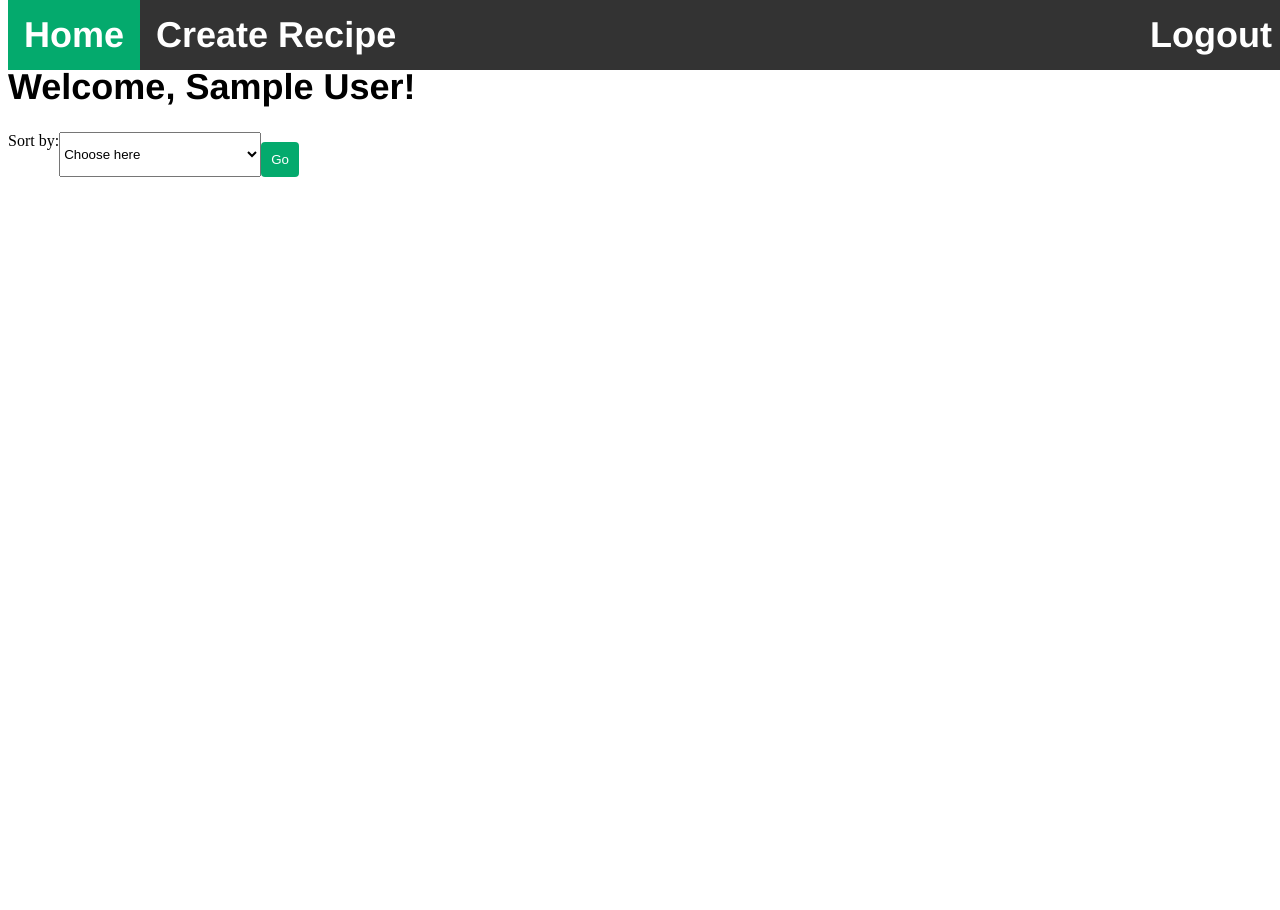
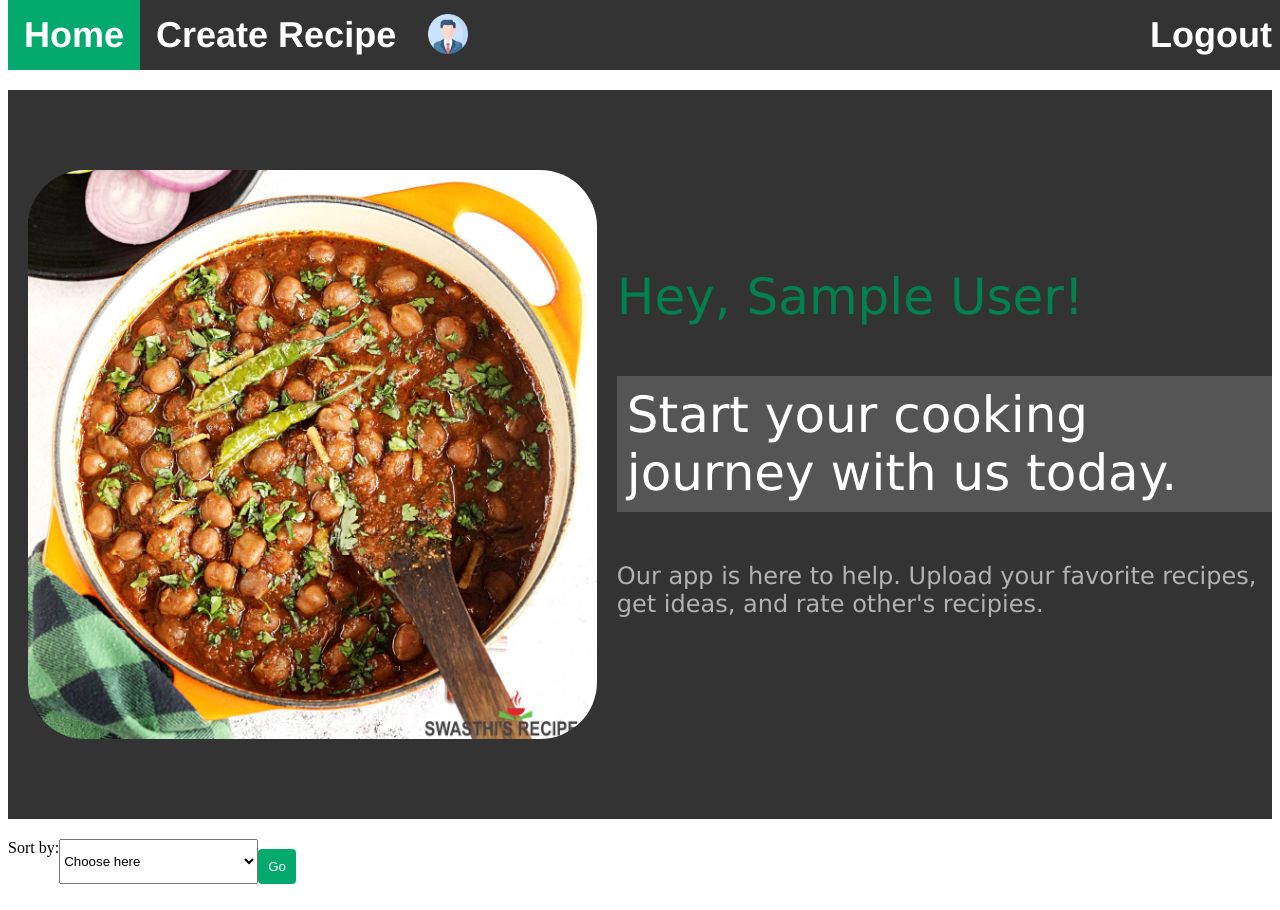
Before and after one commit to braydenhand/recipe-app, a Flask app: page / in a window 1280 px wide. Before the commit the page ends 177 px from the top, so only its background shows below. Run offline with Flask 3, Linux system fonts and the light colour scheme; the visitor is signed in with stand-in values (Sample User, id 1); data that the repository does not hold is empty.

Commit message:
pfp icon, fixed sort, tried to work on frontend

```diff
--- a/recipe/main.py
+++ b/recipe/main.py
@@ -6,15 +6,15 @@ bp = Blueprint("main", __name__)
 
 @bp.route("/", methods=["GET"])
 def index():
-    choice = request.args.get("selection")
+    choice = request.args.get("filter")
 
-    if choice == 'Rating Highest To Lowest':
+    if choice == 'Rating Highest to Lowest':
         order_by = model.Recipe.average_rating.desc()
-    elif choice == 'Rating Lowest To Highest':
+    elif choice == 'Rating Lowest to Highest':
         order_by = model.Recipe.average_rating
-    elif choice == 'Cook Time Fastest To Slowest':
+    elif choice == 'Cook Time Fastest to Slowest':
         order_by = model.Recipe.cooking_time
-    elif choice == 'Cook Time Slowest To Fastest':
+    elif choice == 'Cook Time Slowest to Fastest':
         order_by = model.Recipe.cooking_time.desc()
     elif choice == 'Newest':
         order_by = model.Recipe.timestamp.desc()
--- a/recipe/static/recipe.css
+++ b/recipe/static/recipe.css
@@ -2,6 +2,8 @@
   max-width: 40px;
   height: auto;
 }
+
+
 
 header {
   font-size: large;
@@ -304,11 +306,42 @@ img {
   margin-bottom: 8px;
 }
 
-img {
-  max-width: 100%;
-  height: auto;
-  display: block;
+.app-mainpage {
+  display: flex;
+  align-items: center;
+  padding: 80px 0;
+  background-color: #333;
+  margin: 20px 0;
 }
+
+.app-mainpage img {
+  width: 45%;
+  margin-right: 20px;
+  margin-left: 20px;
+  background-color: #111;
+  border-radius: 10%;
+
+}
+
+.app-description {
+  font-size: 24px;
+  color: #b3b3b3;
+  font-family: Verdana, Geneva, Tahoma, sans-serif;
+}
+.app-description-header {
+  font-size: 50px;
+  color: #fff;
+  font-family: Verdana, Geneva, Tahoma, sans-serif;
+  background-color: #555;
+  padding: 10px;
+}
+
+.app-mainpage-welcome {
+  font-size: 50px;
+  color: #008152;
+  font-family: Verdana, Geneva, Tahoma, sans-serif;
+}
+
 
 /* Colors */
 .recipe.header a {
--- a/recipe/templates/base.html
+++ b/recipe/templates/base.html
@@ -17,16 +17,19 @@
           </li>
           <li class="login">
             {% if current_user.is_authenticated: %}
+
               <a href="{{ url_for('auth.logout') }}">Logout</a>
             {% elif request.endpoint not in ['auth.login', 'auth.signup'] %}
               <a href="{{ url_for('auth.login') }}">Login</a></div>
             {% endif %}
           </li>
+          <li>
+            <div class="banner-pfp">
+              <a href="{{ url_for('main.profile', user_id=current_user.id) }}"><img class="image" id="myProfile" src="{{ url_for('static', filename='profile.png') }}"></a>
+            </div>
+          </li>
         </ul>
         <a href="{{ url_for('main.index') }}">Culinary Chronicles Hub</a>
-        {% if current_user.is_authenticated: %}
-          <div><span> Welcome, {{current_user.name}}!</span></div>
-        {% endif %}
       </h1>
     </header>
     <section class="content">
--- a/recipe/templates/main/index.html
+++ b/recipe/templates/main/index.html
@@ -1,5 +1,22 @@
 {% extends 'base.html' %}
+
 {% block content %}
+<section>
+  <div class="app-mainpage">
+      <img src="../static/cover.jpg" alt="App Image" style="max-width: 100%;">
+      <div>
+        {% if current_user.is_authenticated: %}
+        <div class="app-mainpage-welcome"> Hey, {{current_user.name}}!</div>
+      {% endif %}
+        <p class="app-description-header">Start your cooking journey with us today.
+        </p>
+        <p class="app-description">Our app is here to help. Upload your favorite recipes,
+          get ideas, and rate other's recipies.
+      </p>
+      </div>
+
+  </div>
+</section>
 <section class="filter">
   <span>
     <form class="settings" action="{{ url_for('main.index') }}" method="get">
@@ -8,8 +25,8 @@
           <option value="" selected disabled hidden>Choose here</option>
           <option>Rating Highest to Lowest</option>
           <option>Rating Lowest to Highest</option>
-          <option>Cook Time Fastest To Slowest</option>
           <option>Cook Time Fastest to Slowest</option>
+          <option>Cook Time Slowest to Fastest</option>
           <option>Newest</option>
           <option>Oldest</option>
         </select>
```
Also changed, not shown: recipe/static/cover.jpg (added).
